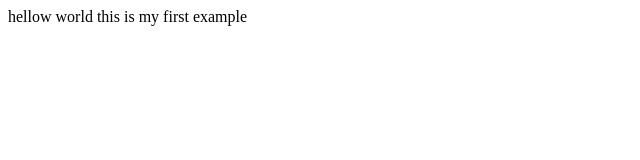
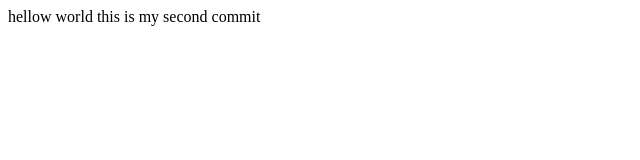
Before and after one commit to ichutzpah/instaLister, a plain HTML site: page WebContent/index.html in a window 1280 px wide. Shown: the full height of the page, 0-640 px from the left. Drawn offline with Linux system fonts and the light colour scheme.

Commit message:
third commit

```diff
--- a/WebContent/index.html
+++ b/WebContent/index.html
@@ -5,6 +5,6 @@
 <title>Insert title here</title>
 </head>
 <body>
-hellow world this is my first example
+hellow world this is my second commit
 </body>
 </html>
```
